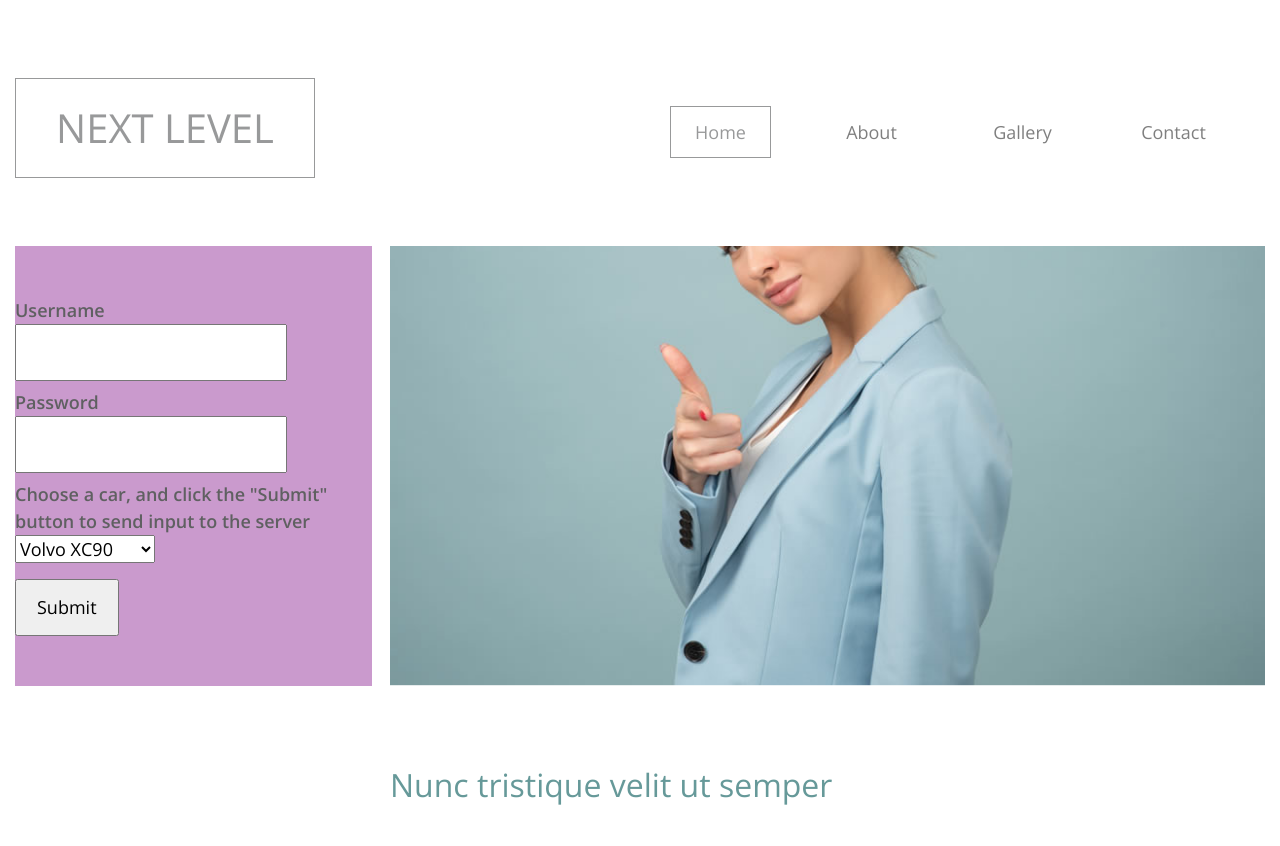
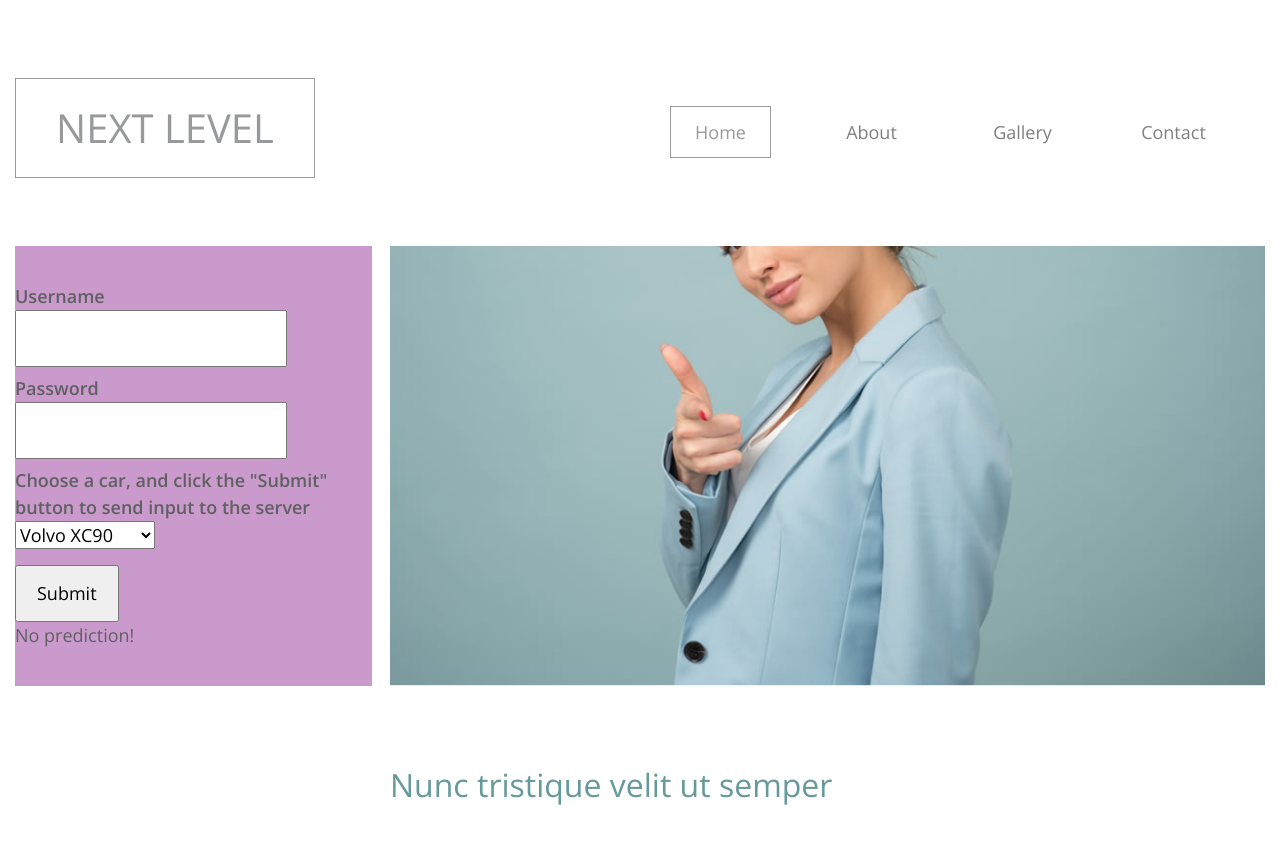
Before and after one commit to annakz1/resqli, a Flask app: page / in a window 1280 px wide. Shown: the top 846 px of the page. Run offline with Flask 2, Linux system fonts and the light colour scheme; parts of the project's set-up code (start-up, migrations or seed data) failed here and were passed over; some libraries are stand-ins or nearby versions.

Commit message:
Added response show

```diff
--- a/app/src/app.py
+++ b/app/src/app.py
@@ -9,12 +9,14 @@
 
 @app.route('/', methods=['POST', 'GET'])
 def index():
-    error = None
+    if request.method == 'GET':
+        return render_template('index.html')
+
     if request.method == 'POST':
 
         prediction = model.predict_our_model(request.form['username'])
-        if "SQLi" == prediction:
-            return render_template('hello.html', name=prediction)
+
+        return render_template('index.html', prediction=prediction)
         # if request.form['username'] == "ofir":
         #    return render_template('hello.html')
         # if valid_login(request.form['username'],
@@ -24,7 +26,7 @@
         #     error = 'Invalid username/password'
     # the code below is executed if the request method
     # was GET or the credentials were invalid
-    return render_template('index.html', error=error)
+    return render_template('index.html')
 
 
 # @app.route('/')
--- a/app/src/templates/index.html
+++ b/app/src/templates/index.html
@@ -92,6 +92,13 @@
 
                                 <input type="submit" value="Submit">
                             </form>
+                            <div>
+                                {% if prediction -%}
+                                    prediction: {{ prediction }}
+                                {% else -%}
+                                    No prediction!
+                                {% endif %}
+                            </div>
                             <!--                </p>-->
                         </div>
                     </div>
```
